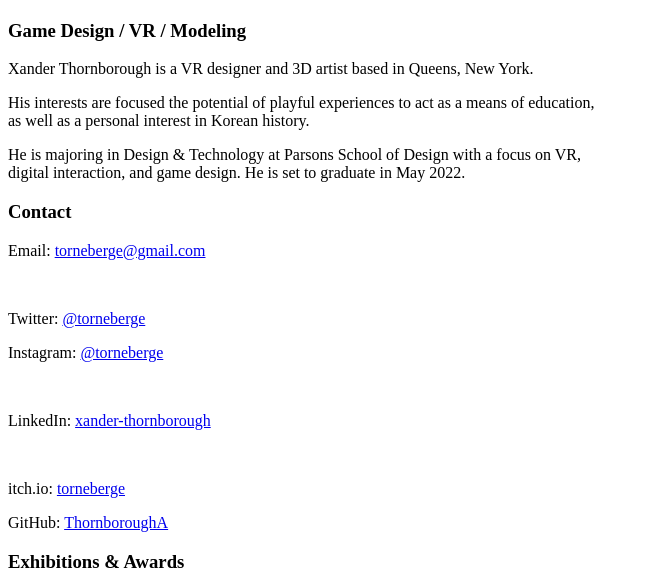
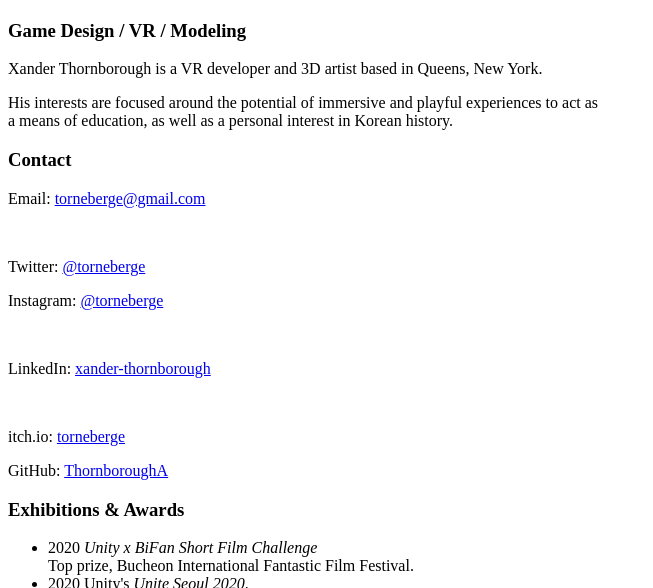
Before and after one commit to ThornboroughA/PortfolioWebsite, a plain HTML site: page src/about.html in a window 1280 px wide. Shown: the part 177-765 px from the top of the page, without its empty margins (0-653 px from the left). Drawn offline with Linux system fonts and the light colour scheme.

Commit message:
updated profile section, finally.

```diff
--- a/src/about.html
+++ b/src/about.html
@@ -36,14 +36,11 @@
         </h3>
         <div class = "subbox">
         <p>
-            Xander Thornborough is a VR designer and 3D artist based in Queens, New York.
+            Xander Thornborough is a VR developer and 3D artist based in Queens, New York.
             </p>
             <p>
-            His interests are focused the potential of playful experiences to act as a means of education, as well as a personal interest in Korean history.
-        </p>
-        <p>
-            He is majoring in Design & Technology at Parsons School of Design with a focus on VR, digital interaction, and game design. He is set to graduate in May 2022.
-        </p>
+            His interests are focused around the potential of immersive and playful experiences to act as a means of education, as well as a personal interest in Korean history.
+            </p>
         </div>
 
     </div>
```
